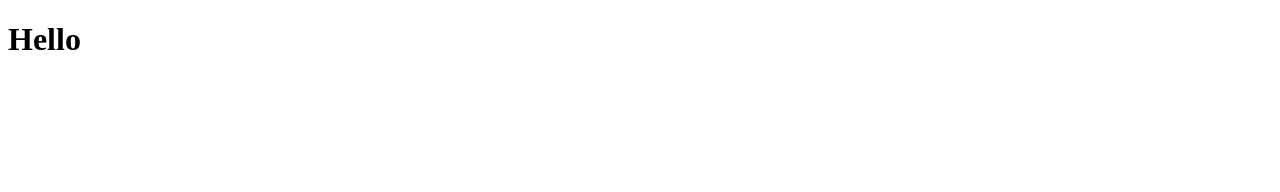
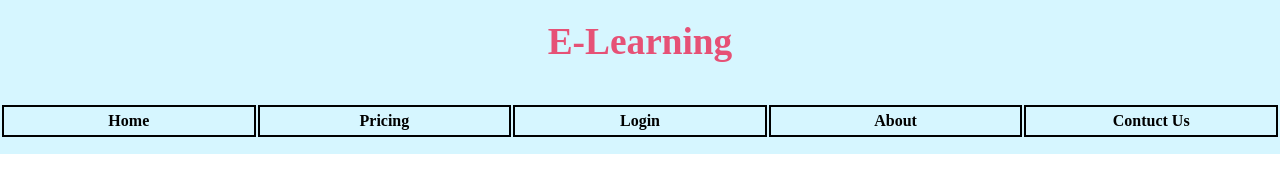
Before and after one commit to Alimul-Mahfuz/E-learning-2, a plain HTML site: page index.html in a window 1280 px wide. Drawn offline with Linux system fonts and the light colour scheme.

Commit message:
navigation and logo crated

```diff
--- a/index.html
+++ b/index.html
@@ -4,9 +4,75 @@
     <meta charset="UTF-8">
     <meta http-equiv="X-UA-Compatible" content="IE=edge">
     <meta name="viewport" content="width=device-width, initial-scale=1.0">
-    <title>Document</title>
+    <title>E-Learning | Best Online Tution</title>
 </head>
+<style>
+*{
+    margin: 0;
+    padding: 0;
+}
+
+
+/*Navbar styling*/
+
+.navbar{
+    background-color: rgb(214, 246, 255);
+    padding-bottom: 15px;
+}
+.navbar table{
+    width: 100%;
+    margin-top: 20px;
+
+}
+.navbar table th{
+  border: 2px solid black;
+  width: 150px;
+  padding: 5px;
+}
+
+.navbar .logo{
+    text-align: center;
+    padding: 20px;
+    font-size: 28pt;
+    color: rgb(230, 81, 118);
+}
+.navbar a{
+    text-decoration: none;
+    color: black;
+}
+
+.navbar th:hover{
+    background-color: rgb(255, 192, 167);
+
+}
+/* End of Navbar styling*/
+
+
+
+
+</style>
+
+
 <body>
-    <h1>Hello</h1>
+<!--Navigation Bar and Logo-->
+<div class="navbar">
+    <h1 class="logo">E-Learning</h1>
+    <table>
+        <tr>
+            <th><a href="#">Home</a></th>
+            <th><a href="#">Pricing</a></th>
+            <th><a href="#">Login</a></th>
+            <th><a href="#">About</a></th>
+            <th><a href="#">Contuct Us</a></th>
+        </tr>
+    </table>
+</div>
+
+
+
+
+
+
+
 </body>
 </html>
```
